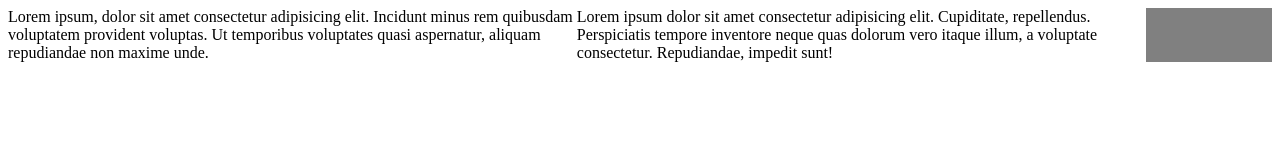
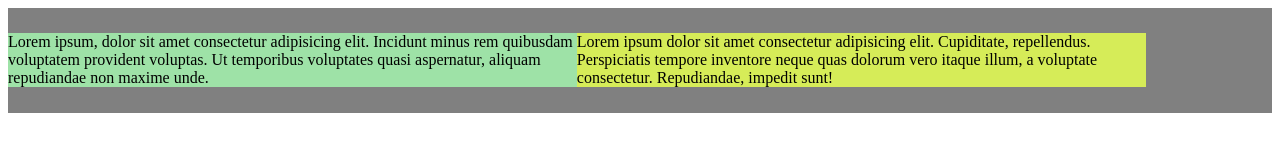
Before and after one commit to ritullia/nd-stulpeliai, a website: page index.html in a window 1280 px wide. Drawn offline with Linux system fonts and the light colour scheme.

Commit message:
Column color update

```diff
--- a/index.html
+++ b/index.html
@@ -8,13 +8,17 @@
 </head>
 <body>
     <div style="background-color: grey;
+                margin-top: 0;
+                width: 100;
+                display: inline-block;">
+        <div style="background-color: rgb(158, 226, 167);
                     display: inline-block;
-                 width: 100;">
-        <div style="background-color: white;
+                    margin-top: 2%;
+                    margin-bottom: 2%;
                     width: 45%;
-                     display: inline-block;
                     float: left;">Lorem ipsum, dolor sit amet consectetur adipisicing elit. Incidunt minus rem quibusdam voluptatem provident voluptas. Ut temporibus voluptates quasi aspernatur, aliquam repudiandae non maxime unde.</div>
-        <div style="background-color: white;
+        <div style="background-color: rgb(214, 236, 88);
+                    margin-top: 2% ;
                     width: 45%;
                     display: inline-block;
                     float: left;">Lorem ipsum dolor sit amet consectetur adipisicing elit. Cupiditate, repellendus. Perspiciatis tempore inventore neque quas dolorum vero itaque illum, a voluptate consectetur. Repudiandae, impedit sunt!</div>
```
Lines whose indentation alone changed are shown as unchanged.
